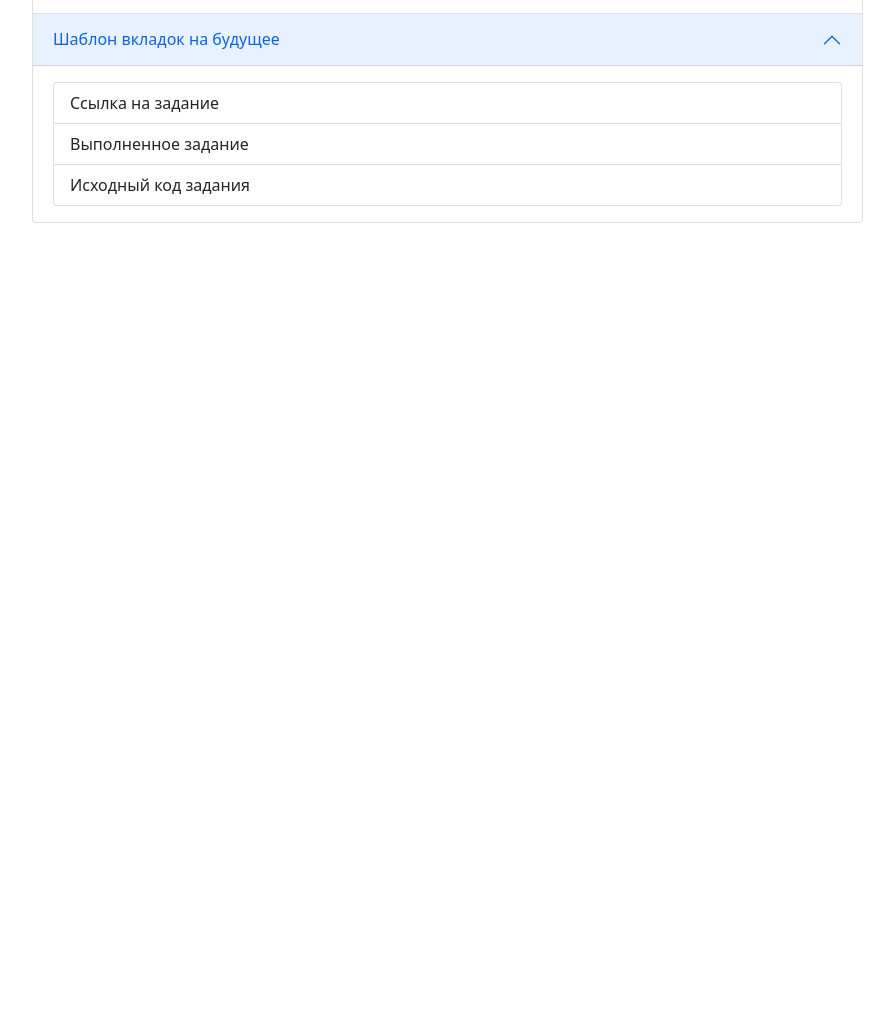
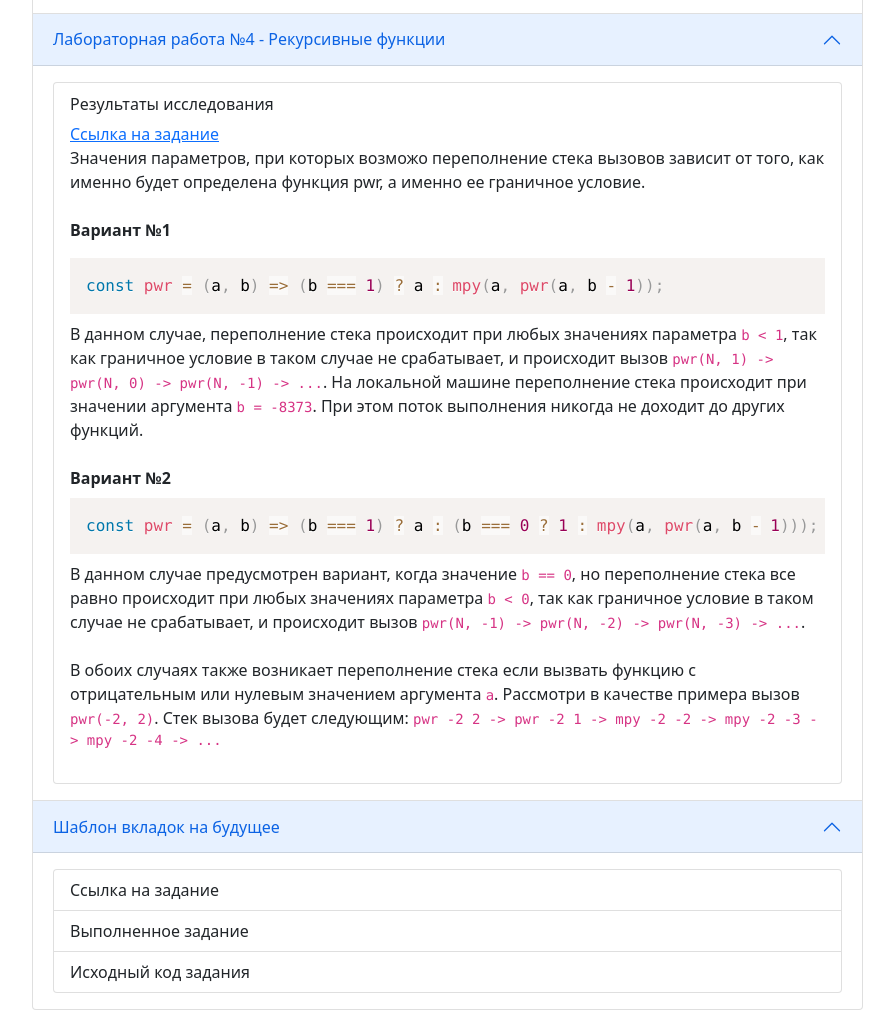
Before and after one commit to SHvatov/ifmo-labs, a website: page resources/index.html in a window 1280 px wide. Shown: the part 761-1771 px from the top of the page, without its empty margins (335-1229 px from the left). Before the commit the page ends 984 px from the top, so only its background shows below. Drawn offline with nearby package versions, Linux system fonts and the light colour scheme.

Commit message:
Analyzed the recursive function
Signed-off-by: shvatov <ishvatov@gmail.com>

```diff
--- a/resources/index.html
+++ b/resources/index.html
@@ -138,6 +138,55 @@
       </div>
 
       <div class='accordion-item'>
+        <h2 class='accordion-header' id='headingFour'>
+          <button aria-controls='collapseFour' aria-expanded='true' class='accordion-button'
+                  data-bs-target='#collapseFour' data-bs-toggle='collapse' type='button'>
+            Лабораторная работа №4 - Рекурсивные функции
+          </button>
+        </h2>
+        <div aria-labelledby='headingFour' class='accordion-collapse collapse show' data-bs-parent='#taskAccordion'
+             id='collapseFour'>
+          <div class='accordion-body'>
+            <div class='card'>
+              <div class='card-body'>
+                <h6 class='card-subtitle mb-2'>Результаты исследования</h6>
+                <a class='card-link' href='https://kodaktor.ru/func_007'>Cсылка на задание</a>
+                <p class='card-text'>
+                  Значения параметров, при которых возможо переполнение стека вызовов зависит от того,
+                  как именно будет определена функция pwr, а именно ее граничное условие.
+                  <br>
+                  <br>
+                  <b>Вариант №1</b>
+                  <br>
+                <pre><code class='language-js'>const pwr = (a, b) => (b === 1) ? a : mpy(a, pwr(a, b - 1));</code></pre>
+                В данном случае, переполнение стека происходит при любых значениях параметра <code>b < 1</code>,
+                так как граничное условие в таком случае не срабатывает, и происходит вызов
+                <code>pwr(N, 1) -> pwr(N, 0) -> pwr(N, -1) -> ...</code>. На локальной машине переполнение стека
+                происходит при значении аргумента <code>b = -8373</code>.
+                При этом поток выполнения никогда не доходит до других функций.
+                <br>
+                <br>
+                <b>Вариант №2</b>
+                <br>
+                <pre><code class='language-js'>const pwr = (a, b) => (b === 1) ? a : (b === 0 ? 1 : mpy(a, pwr(a, b - 1)));</code></pre>
+                В данном случае предусмотрен вариант, когда значение <code>b == 0</code>,
+                но переполнение стека все равно происходит при любых значениях параметра <code>b < 0</code>,
+                так как граничное условие в таком случае не срабатывает, и происходит вызов
+                <code>pwr(N, -1) -> pwr(N, -2) -> pwr(N, -3) -> ...</code>.
+                <br>
+                <br>
+                В обоих случаях также возникает переполнение стека если вызвать функцию с отрицательным или нулевым
+                значением аргумента <code>a</code>. Рассмотри в качестве примера вызов <code>pwr(-2, 2)</code>.
+                Стек вызова будет следующим:
+                <code>pwr -2 2 -> pwr -2 1 -> mpy -2 -2 -> mpy -2 -3 -> mpy -2 -4 -> ...</code>
+                </p>
+              </div>
+            </div>
+          </div>
+        </div>
+      </div>
+
+      <div class='accordion-item'>
         <h2 class='accordion-header' id='headingTemp'>
           <button aria-controls='collapseTemp' aria-expanded='true' class='accordion-button'
                   data-bs-target='#collapseTemp' data-bs-toggle='collapse' type='button'>
--- a/resources/index.js
+++ b/resources/index.js
@@ -8,3 +8,12 @@ function ternaryOperatorExample() {
       submittedAge < 18 ? 'no' : (submittedAge === 18 ? 'not sure' : 'yes');
   }
 }
+
+function recursionTest() {
+  const sec = a => 1 + a;
+  const add = (a, b) => (b === 0) ? a : sec(add(a, b - 1));
+  const mpy = (a, b) => (b === 1) ? a : add(a, mpy(a, b - 1));
+  const pwr = (a, b) => (b === 1) ? a : mpy(a, pwr(a, b - 1));
+
+  console.log(pwr(2, 4));
+}
```
